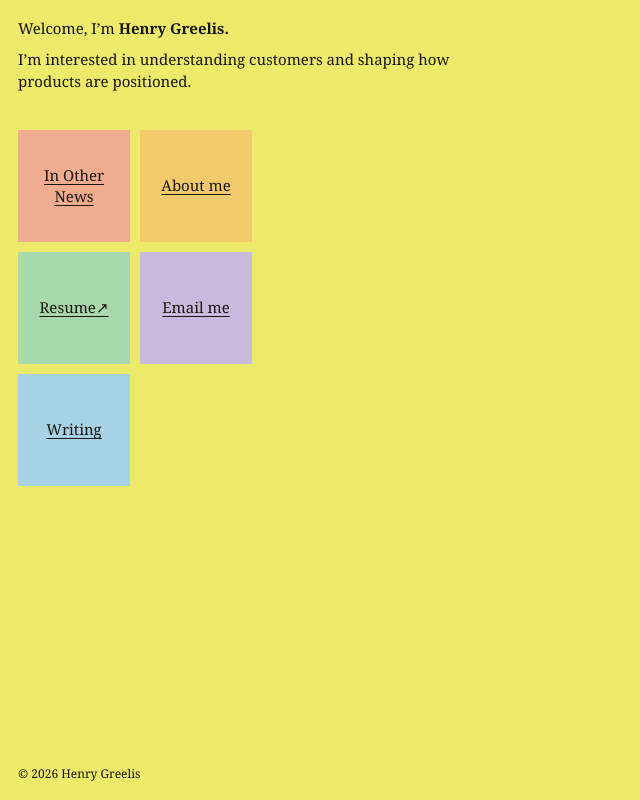
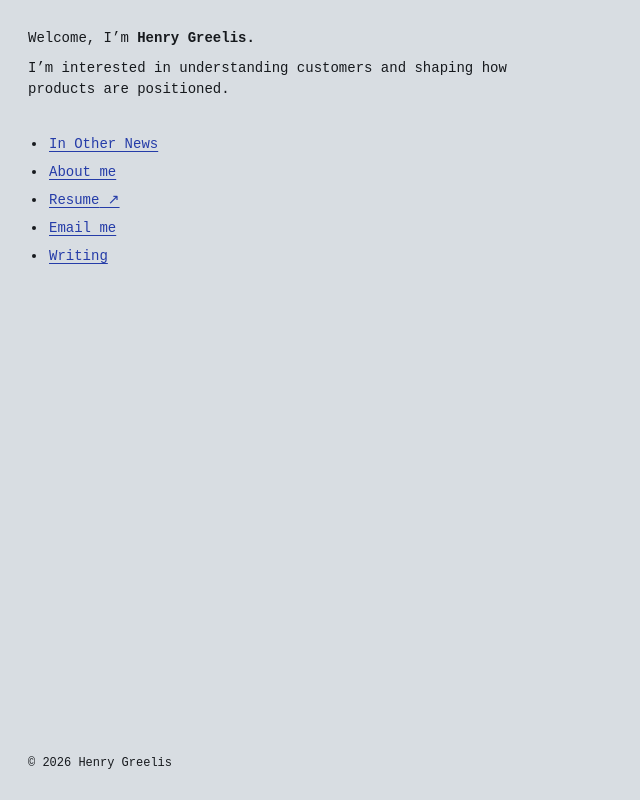
Before and after one commit to henrygreelis-glitch/in-other-news, a Next.js app: page / in a window 1280 px wide. Shown: the whole page, without its empty margins (0-640 px from the left). Built offline with nearby package versions, Linux system fonts and the light colour scheme.

Commit message:
Refine personal site navigation

```diff
--- a/app/globals.css
+++ b/app/globals.css
@@ -1,5 +1,5 @@
 html {
-  background: #ece96b;
+  background: #d8dde2;
 }
 
 body {
@@ -18,15 +18,16 @@ img {
 }
 
 .plain-site {
-  --ink: #17170f;
+  --ink: #16191d;
+  --link: #253ca8;
   box-sizing: border-box;
   min-height: 100svh;
-  padding: 18px;
-  background: #ece96b;
+  padding: 28px;
+  background: #d8dde2;
   color: var(--ink);
-  font-family: Georgia, "Times New Roman", serif;
-  font-size: 15px;
-  line-height: 1.45;
+  font-family: "Courier New", Courier, monospace;
+  font-size: 14px;
+  line-height: 1.5;
   -webkit-font-smoothing: antialiased;
 }
 
@@ -41,7 +42,8 @@ img {
 }
 
 .plain-site a {
-  color: inherit;
+  color: var(--link);
+  text-underline-offset: 3px;
 }
 
 .plain-site a:focus-visible {
@@ -65,48 +67,17 @@ img {
 
 .plain-menu {
   display: grid;
-  grid-template-columns: repeat(2, 112px);
-  gap: 10px;
-  width: max-content;
-  margin-top: 38px;
+  gap: 7px;
+  margin: 34px 0 0;
+  padding-left: 19px;
 }
 
-.plain-tile {
-  display: flex;
-  width: 112px;
-  height: 112px;
-  align-items: center;
-  justify-content: center;
-  padding: 12px;
-  text-align: center;
-  text-decoration-thickness: 1px;
-  text-underline-offset: 3px;
-  transition: transform 120ms ease, filter 120ms ease;
+.plain-menu li {
+  padding-left: 2px;
 }
 
-.plain-tile:hover {
-  filter: brightness(0.96);
-  transform: rotate(-1deg);
-}
-
-.plain-tile--news {
-  background: #efac8e;
-}
-
-.plain-tile--about {
-  background: #f2c96b;
-}
-
-.plain-tile--resume {
-  background: #a9d8ad;
-}
-
-.plain-tile--email {
-  background: #c9b9dc;
-}
-
-.plain-tile--writing {
-  background: #a8d2e5;
+.plain-menu a:hover {
+  color: #101010;
 }
 
 .plain-copyright {
@@ -130,7 +101,7 @@ img {
 
 .plain-page h1 {
   margin-bottom: 24px;
-  font-size: 28px;
+  font-size: 24px;
   font-weight: normal;
   line-height: 1.1;
 }
@@ -139,7 +110,7 @@ img {
   display: grid;
   gap: 18px;
   max-width: 590px;
-  font-size: clamp(18px, 2.2vw, 25px);
+  font-size: clamp(16px, 2vw, 22px);
   line-height: 1.35;
 }
 
@@ -165,7 +136,7 @@ img {
 .plain-post {
   display: block;
   padding: 18px;
-  border: 1px solid rgba(23, 23, 15, 0.45);
+  border: 1px solid rgba(22, 25, 29, 0.45);
   text-decoration: none;
 }
 
@@ -197,18 +168,11 @@ img {
 
 @media (max-width: 520px) {
   .plain-site {
-    padding: 14px;
+    padding: 18px;
   }
 
   .plain-menu {
-    grid-template-columns: repeat(2, 102px);
-    gap: 8px;
-    margin-top: 32px;
-  }
-
-  .plain-tile {
-    width: 102px;
-    height: 102px;
+    margin-top: 28px;
   }
 
   .plain-back {
--- a/app/page.tsx
+++ b/app/page.tsx
@@ -2,28 +2,23 @@ const links = [
   {
     label: "In Other News",
     href: "/in-other-news",
-    className: "plain-tile--news",
   },
   {
     label: "About me",
     href: "/about",
-    className: "plain-tile--about",
   },
   {
     label: "Resume",
     href: "/henry-greelis-resume.pdf",
-    className: "plain-tile--resume",
     external: true,
   },
   {
     label: "Email me",
     href: "mailto:henrygreelis@gmail.com",
-    className: "plain-tile--email",
   },
   {
     label: "Writing",
     href: "/writing",
-    className: "plain-tile--writing",
   },
 ];
 
@@ -39,12 +34,12 @@ export default function Home() {
           are positioned.
         </p>
 
-        <nav className="plain-menu" aria-label="Henry Greelis">
+        <nav aria-label="Henry Greelis">
+          <ul className="plain-menu">
             {links.map((link) => (
+              <li key={link.href}>
                 <a
-              className={`plain-tile ${link.className}`}
                   href={link.href}
-              key={link.href}
                   {...(link.external
                     ? { target: "_blank", rel: "noopener noreferrer" }
                     : {})}
@@ -52,7 +47,9 @@ export default function Home() {
                   {link.label}
                   {link.external ? <span aria-hidden="true"> ↗</span> : null}
                 </a>
+              </li>
             ))}
+          </ul>
         </nav>
       </div>
 
```
Lines whose indentation alone changed are shown as unchanged.
